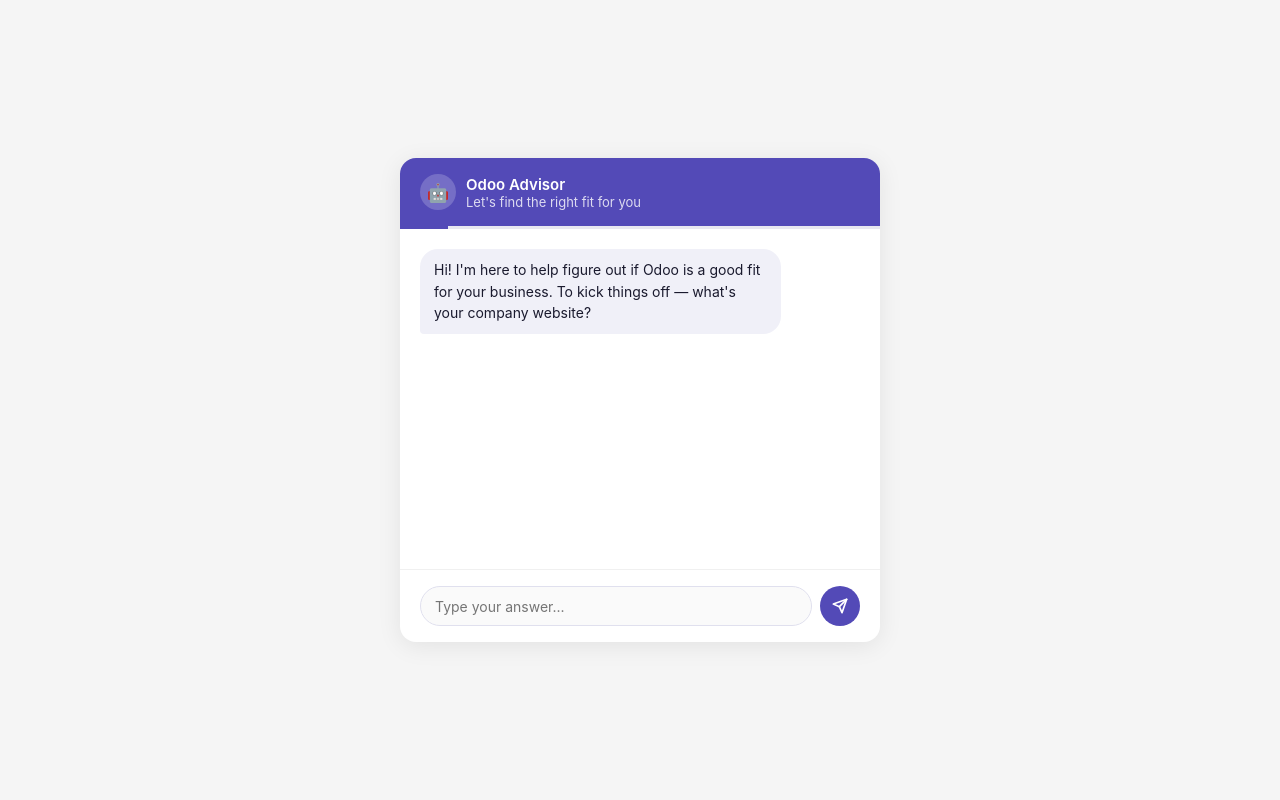
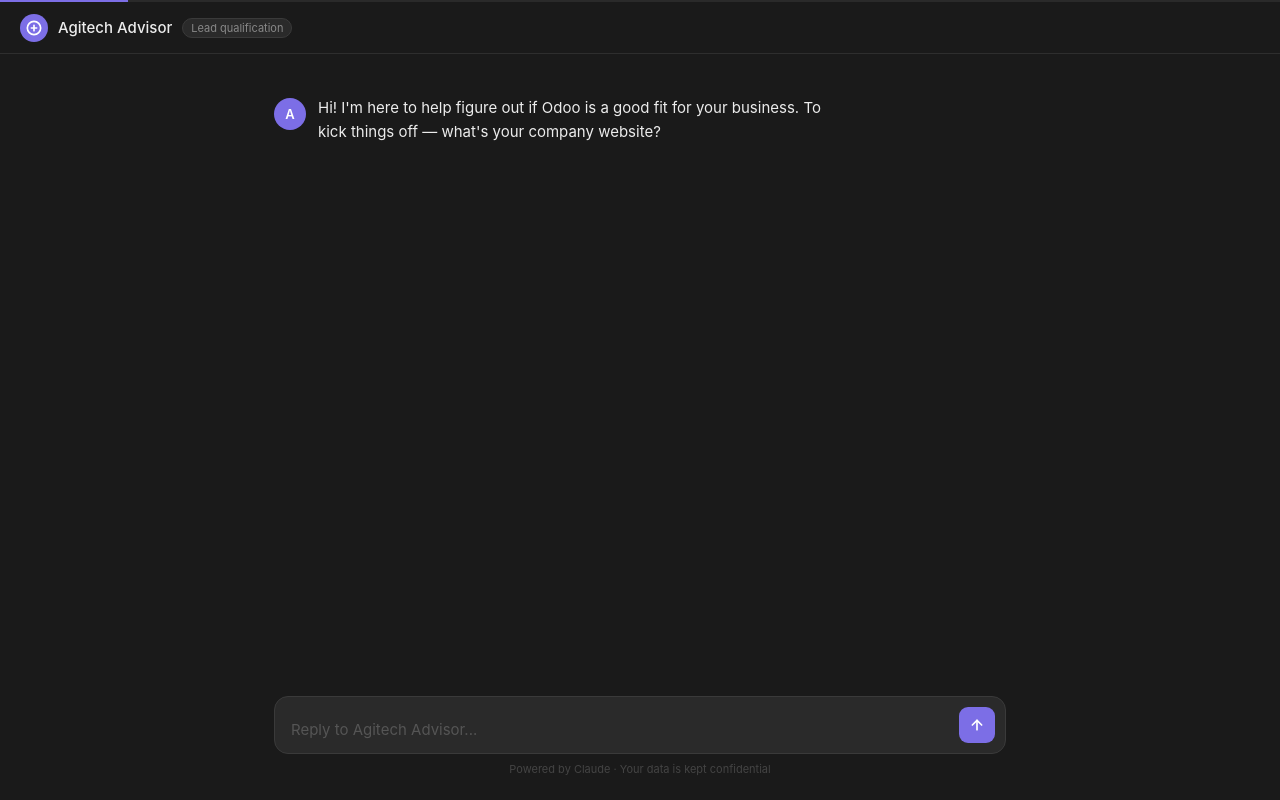
Before and after one commit to sam-agitech/my-leadgen-bot, a plain HTML site: page index.html in a window 1280 px wide. Drawn offline with Linux system fonts and the light colour scheme.

Commit message:
Update index.html

```diff
--- a/index.html
+++ b/index.html
@@ -3,148 +3,242 @@
 <head>
   <meta charset="UTF-8" />
   <meta name="viewport" content="width=device-width, initial-scale=1.0"/>
-  <title>Odoo Lead Qualification</title>
+  <title>Agitech Advisor</title>
   <style>
     * { box-sizing: border-box; margin: 0; padding: 0; }
+
     body {
       font-family: -apple-system, BlinkMacSystemFont, 'Segoe UI', sans-serif;
-      background: #f5f5f5;
+      background: #1a1a1a;
+      color: #ececec;
+      height: 100vh;
+      display: flex;
+      flex-direction: column;
+      overflow: hidden;
+    }
+
+    /* Top bar */
+    .topbar {
       display: flex;
       align-items: center;
-      justify-content: center;
-      min-height: 100vh;
-      padding: 1rem;
+      justify-content: space-between;
+      padding: 0 1.25rem;
+      height: 52px;
+      border-bottom: 1px solid #2e2e2e;
+      flex-shrink: 0;
     }
-    .chat-card {
-      background: #fff;
-      border-radius: 16px;
-      box-shadow: 0 4px 24px rgba(0,0,0,0.08);
-      width: 100%;
-      max-width: 480px;
-      overflow: hidden;
-    }
-    .chat-header {
-      background: #534AB7;
-      color: #fff;
-      padding: 1rem 1.25rem;
+    .topbar-left {
       display: flex;
       align-items: center;
       gap: 10px;
     }
-    .chat-header .avatar {
-      width: 36px;
-      height: 36px;
-      background: rgba(255,255,255,0.2);
+    .topbar-logo {
+      width: 28px;
+      height: 28px;
+      background: #7C6EE6;
       border-radius: 50%;
       display: flex;
       align-items: center;
       justify-content: center;
-      font-size: 18px;
     }
-    .chat-header .info p { font-size: 13px; opacity: 0.8; }
-    .chat-header .info h3 { font-size: 15px; font-weight: 600; }
+    .topbar-logo svg { width: 16px; height: 16px; }
+    .topbar-title {
+      font-size: 15px;
+      font-weight: 500;
+      color: #ececec;
+    }
+    .topbar-badge {
+      font-size: 11px;
+      color: #888;
+      background: #2a2a2a;
+      border: 1px solid #3a3a3a;
+      border-radius: 20px;
+      padding: 2px 8px;
+    }
+
+    /* Progress bar slim at very top */
     .progress-bar {
-      height: 3px;
-      background: #e8e8f0;
+      height: 2px;
+      background: #2a2a2a;
+      flex-shrink: 0;
     }
     .progress-fill {
       height: 100%;
-      background: #534AB7;
-      transition: width 0.4s ease;
+      background: #7C6EE6;
+      transition: width 0.5s ease;
       width: 0%;
     }
+
+    /* Messages area */
     .chat-messages {
-      padding: 1.25rem;
-      min-height: 340px;
-      max-height: 420px;
+      flex: 1;
       overflow-y: auto;
+      padding: 2rem 0;
       display: flex;
       flex-direction: column;
-      gap: 10px;
+      gap: 0;
+      scrollbar-width: thin;
+      scrollbar-color: #333 transparent;
     }
-    .msg {
-      max-width: 82%;
-      padding: 10px 14px;
-      border-radius: 18px;
-      font-size: 14px;
-      line-height: 1.55;
+    .chat-messages::-webkit-scrollbar { width: 4px; }
+    .chat-messages::-webkit-scrollbar-thumb { background: #333; border-radius: 2px; }
+
+    .msg-row {
+      display: flex;
+      padding: 0.6rem 1.5rem;
+      gap: 12px;
+      max-width: 780px;
+      width: 100%;
+      margin: 0 auto;
     }
-    .msg.bot {
-      background: #f0f0f8;
-      color: #1a1a2e;
-      border-bottom-left-radius: 4px;
-      align-self: flex-start;
+    .msg-row.user { flex-direction: row-reverse; }
+
+    .msg-avatar {
+      width: 32px;
+      height: 32px;
+      border-radius: 50%;
+      flex-shrink: 0;
+      display: flex;
+      align-items: center;
+      justify-content: center;
+      font-size: 13px;
+      font-weight: 600;
+      margin-top: 2px;
     }
-    .msg.user {
-      background: #534AB7;
+    .msg-avatar.bot-av {
+      background: #7C6EE6;
       color: #fff;
-      border-bottom-right-radius: 4px;
-      align-self: flex-end;
     }
-    .msg.typing {
-      background: #f0f0f8;
-      color: #888;
-      align-self: flex-start;
-      font-style: italic;
-      font-size: 13px;
-      border-bottom-left-radius: 4px;
+    .msg-avatar.user-av {
+      background: #2e2e2e;
+      color: #aaa;
+      border: 1px solid #3a3a3a;
     }
-    .chat-input-row {
+
+    .msg-bubble {
+      max-width: 72%;
+      font-size: 15px;
+      line-height: 1.65;
+      color: #ececec;
+      padding: 0;
+    }
+    .msg-row.user .msg-bubble {
+      background: #2e2e2e;
+      border: 1px solid #3a3a3a;
+      border-radius: 18px 18px 4px 18px;
+      padding: 10px 16px;
+      color: #ececec;
+    }
+    .msg-row.bot .msg-bubble {
+      color: #ececec;
+    }
+
+    .typing-dots {
       display: flex;
-      gap: 8px;
-      padding: 1rem 1.25rem;
-      border-top: 1px solid #f0f0f0;
+      gap: 4px;
+      align-items: center;
+      padding: 8px 0;
     }
-    .chat-input-row input {
-      flex: 1;
-      padding: 10px 14px;
-      border-radius: 22px;
-      border: 1.5px solid #e0e0ee;
-      font-size: 14px;
-      outline: none;
-      font-family: inherit;
-      color: #1a1a2e;
-      background: #fafafa;
+    .typing-dots span {
+      width: 6px;
+      height: 6px;
+      background: #666;
+      border-radius: 50%;
+      animation: bounce 1.2s infinite;
+    }
+    .typing-dots span:nth-child(2) { animation-delay: 0.2s; }
+    .typing-dots span:nth-child(3) { animation-delay: 0.4s; }
+    @keyframes bounce {
+      0%, 60%, 100% { transform: translateY(0); }
+      30% { transform: translateY(-5px); }
+    }
+
+    /* Input area */
+    .input-area {
+      flex-shrink: 0;
+      padding: 1rem 1.5rem 1.5rem;
+      max-width: 780px;
+      width: 100%;
+      margin: 0 auto;
+    }
+    .input-box {
+      display: flex;
+      align-items: flex-end;
+      gap: 0;
+      background: #2a2a2a;
+      border: 1px solid #3a3a3a;
+      border-radius: 14px;
+      padding: 10px 10px 10px 16px;
       transition: border-color 0.2s;
     }
-    .chat-input-row input:focus { border-color: #534AB7; background: #fff; }
+    .input-box:focus-within { border-color: #555; }
+    .input-box input {
+      flex: 1;
+      background: transparent;
+      border: none;
+      outline: none;
+      font-size: 15px;
+      color: #ececec;
+      font-family: inherit;
+      line-height: 1.5;
+      padding: 2px 0;
+    }
+    .input-box input::placeholder { color: #555; }
     .send-btn {
-      width: 40px;
-      height: 40px;
-      border-radius: 50%;
-      background: #534AB7;
+      width: 36px;
+      height: 36px;
+      border-radius: 9px;
+      background: #7C6EE6;
       border: none;
       cursor: pointer;
       display: flex;
       align-items: center;
       justify-content: center;
       flex-shrink: 0;
-      transition: background 0.2s;
+      transition: background 0.2s, opacity 0.2s;
     }
-    .send-btn:hover { background: #3C3489; }
-    .send-btn:disabled { background: #ccc; cursor: not-allowed; }
+    .send-btn:hover { background: #6558d4; }
+    .send-btn:disabled { opacity: 0.35; cursor: not-allowed; }
+    .send-btn svg { width: 16px; height: 16px; }
+
+    .input-hint {
+      text-align: center;
+      font-size: 11px;
+      color: #444;
+      margin-top: 8px;
+    }
   </style>
 </head>
 <body>
-<div class="chat-card">
-  <div class="chat-header">
-    <div class="avatar">🤖</div>
-    <div class="info">
-      <h3>Odoo Advisor</h3>
-      <p>Let's find the right fit for you</p>
+
+<div class="progress-bar"><div class="progress-fill" id="progress"></div></div>
+
+<div class="topbar">
+  <div class="topbar-left">
+    <div class="topbar-logo">
+      <svg viewBox="0 0 24 24" fill="none" stroke="#fff" stroke-width="2.5" stroke-linecap="round" stroke-linejoin="round">
+        <path d="M12 2C6.48 2 2 6.48 2 12s4.48 10 10 10 10-4.48 10-10S17.52 2 12 2z"/>
+        <path d="M8 12h8M12 8v8"/>
+      </svg>
     </div>
+    <span class="topbar-title">Agitech Advisor</span>
+    <span class="topbar-badge">Lead qualification</span>
   </div>
-  <div class="progress-bar"><div class="progress-fill" id="progress"></div></div>
-  <div class="chat-messages" id="messages"></div>
-  <div class="chat-input-row">
-    <input id="input" type="text" placeholder="Type your answer..." autocomplete="off" />
+</div>
+
+<div class="chat-messages" id="messages"></div>
+
+<div class="input-area">
+  <div class="input-box">
+    <input id="input" type="text" placeholder="Reply to Agitech Advisor..." autocomplete="off" />
     <button class="send-btn" id="sendBtn">
-      <svg width="16" height="16" viewBox="0 0 24 24" fill="none" stroke="#fff" stroke-width="2.5" stroke-linecap="round" stroke-linejoin="round">
-        <line x1="22" y1="2" x2="11" y2="13"></line>
-        <polygon points="22 2 15 22 11 13 2 9 22 2"></polygon>
+      <svg viewBox="0 0 24 24" fill="none" stroke="#fff" stroke-width="2.5" stroke-linecap="round" stroke-linejoin="round">
+        <line x1="12" y1="19" x2="12" y2="5"></line>
+        <polyline points="5 12 12 5 19 12"></polyline>
       </svg>
     </button>
   </div>
+  <div class="input-hint">Powered by Claude · Your data is kept confidential</div>
 </div>
 
 <script>
@@ -161,19 +255,46 @@
   const progressEl = document.getElementById('progress');
 
   function addMsg(text, role) {
-    const div = document.createElement('div');
-    div.className = 'msg ' + role;
-    div.textContent = text;
-    messagesEl.appendChild(div);
+    const row = document.createElement('div');
+    row.className = 'msg-row ' + role;
+
+    const av = document.createElement('div');
+    av.className = 'msg-avatar ' + (role === 'bot' ? 'bot-av' : 'user-av');
+    av.textContent = role === 'bot' ? 'A' : 'U';
+
+    const bubble = document.createElement('div');
+    bubble.className = 'msg-bubble';
+    bubble.textContent = text;
+
+    if (role === 'bot') {
+      row.appendChild(av);
+      row.appendChild(bubble);
+    } else {
+      row.appendChild(bubble);
+      row.appendChild(av);
+    }
+
+    messagesEl.appendChild(row);
     messagesEl.scrollTop = messagesEl.scrollHeight;
-    return div;
+    return row;
   }
 
   function setTyping(on) {
     const existing = document.getElementById('typing');
     if (on && !existing) {
-      const el = addMsg('Thinking...', 'typing');
-      el.id = 'typing';
+      const row = document.createElement('div');
+      row.className = 'msg-row bot';
+      row.id = 'typing';
+      const av = document.createElement('div');
+      av.className = 'msg-avatar bot-av';
+      av.textContent = 'A';
+      const dots = document.createElement('div');
+      dots.className = 'typing-dots';
+      dots.innerHTML = '<span></span><span></span><span></span>';
+      row.appendChild(av);
+      row.appendChild(dots);
+      messagesEl.appendChild(row);
+      messagesEl.scrollTop = messagesEl.scrollHeight;
     } else if (!on && existing) {
       existing.remove();
     }
```
